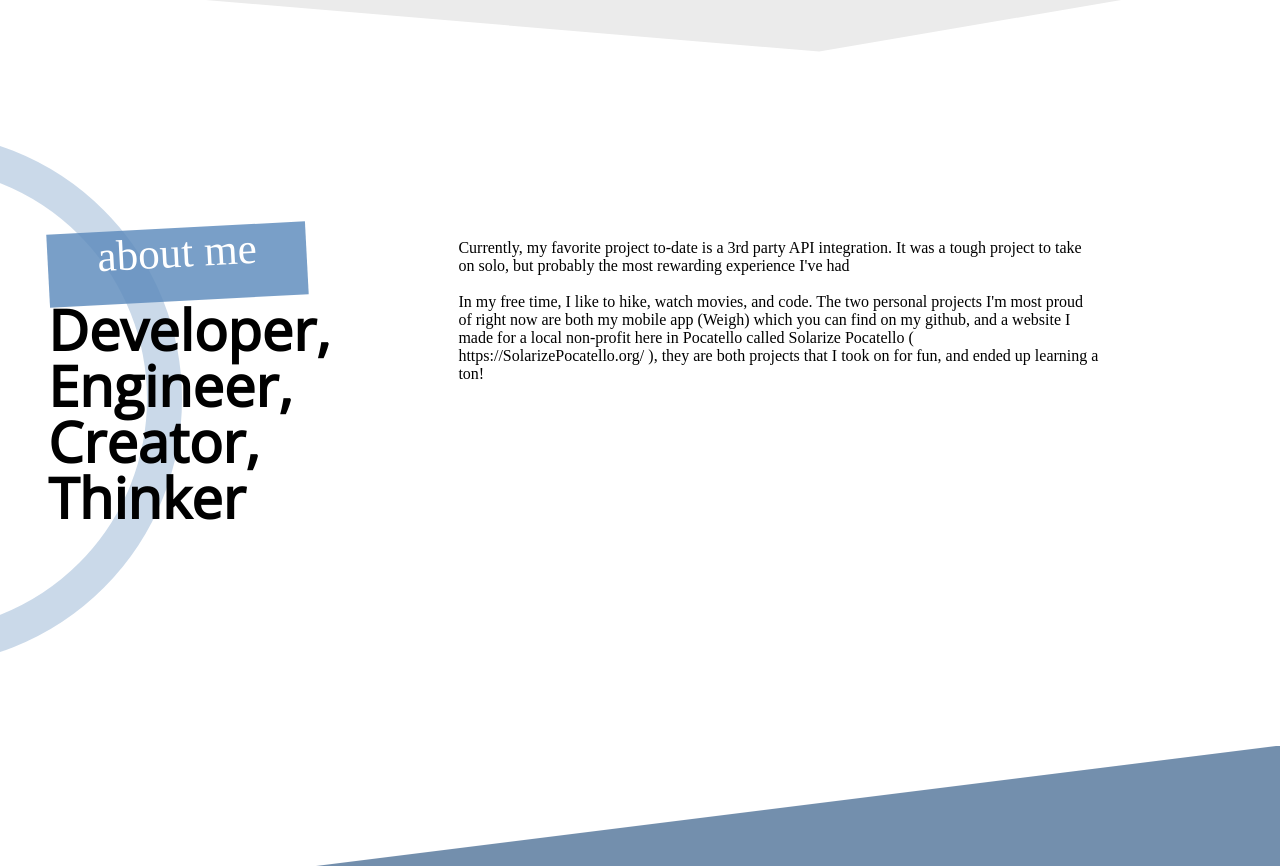
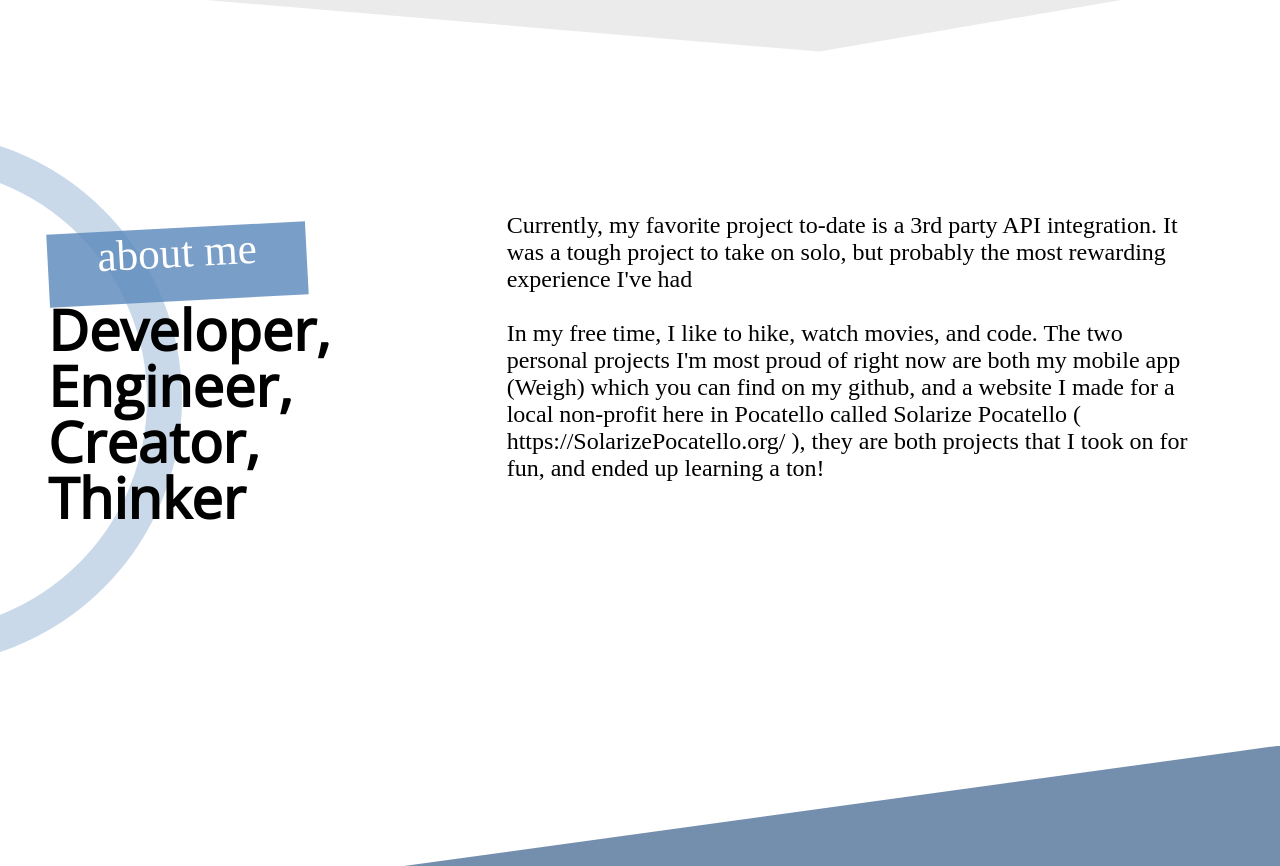
Before and after one commit to Evan-Coleman/portfolio, a React (Create React App) app: page /#/ in a window 1280 px wide. Shown: the part 520-1386 px from the top of the page. Built offline with nearby package versions, Linux system fonts and the light colour scheme; no server answers; a web font is replaced by a local one.

Commit message:
added dynamic project content; tweaking sizes

```diff
--- a/src/components/MyProjects.js
+++ b/src/components/MyProjects.js
@@ -23,6 +23,31 @@ export default class MyProjects extends Component {
   }
 
   render() {
+    const proj = name => {
+      switch (name) {
+        case "portfolio":
+          return (
+            <div className="ProjectContent">
+              {strings.myprojects.portfoliotext}
+            </div>
+          );
+        case "rust_practice":
+          return (
+            <div className="ProjectContent">{strings.myprojects.rusttext}</div>
+          );
+        case "Weigh":
+          return (
+            <div className="ProjectContent">{strings.myprojects.weightext}</div>
+          );
+        default:
+          return (
+            <div className="ProjectContent">
+              {strings.myprojects.defaultprojecttext}
+            </div>
+          );
+      }
+    };
+
     return (
       <div className="MyProjectsWrapper">
         <div className="Title">{strings.myprojects.title}</div>
@@ -33,7 +58,11 @@ export default class MyProjects extends Component {
               <div className="Project" key={project.id}>
                 <div className="ProjectTitle">{project.name}</div>
                 <div className="ProjectSubtitle">{project.language}</div>
-                <div className="ProjectTime">{project.updated_at}</div>
+                <div className="ProjectTime">
+                  {strings.myprojects.updatedat}
+                  {project.updated_at}
+                </div>
+                {proj(project.name)}
                 <a href={project.html_url} className="ProjectLink">
                   {strings.myprojects.viewbutton}
                 </a>
--- a/src/css/_myAboutMe.scss
+++ b/src/css/_myAboutMe.scss
@@ -63,15 +63,15 @@
   }
 
   @media only screen and (min-width: 1024px) {
-    grid-template-columns: 1fr 60vw 2fr;
-    grid-template-rows: 1fr 20em 1fr;
-    grid-template-areas:
-      "circle . ."
-      "circle content ."
-      "circle . .";
+    grid-template-columns: 1fr 2fr;
+    grid-template-rows: auto;
+    grid-template-areas: "circle content";
 
     .Content {
-      padding-left: 8em;
+      font-size: 1.5rem;
+      padding: 5rem;
+      max-width: 80rem;
+      min-width: 40rem;
     }
   }
 }
--- a/src/css/_myProjects.scss
+++ b/src/css/_myProjects.scss
@@ -53,7 +53,13 @@
         font-size: 1rem;
       }
       .ProjectLink {
-        font-size: 1.5rem;
+        font-size: 1rem;
+      }
+      .ProjectContent {
+        font-family: $font-main;
+        padding-top: 0.5em;
+        margin-bottom: 1em;
+        font-size: 1.3rem;
       }
     }
   }
@@ -61,7 +67,7 @@
   @media only screen and (min-width: 1024px) {
     margin: 0 0 10rem 0;
     padding: 0;
-    height: 50em;
+    height: 55em;
     -webkit-clip-path: polygon(0 20%, 100% 0, 100% 100%, 0 80%);
     clip-path: polygon(0 20%, 100% 0, 100% 100%, 0 80%);
 
--- a/src/res/strings.js
+++ b/src/res/strings.js
@@ -58,7 +58,13 @@ const strings = {
   myprojects: {
     title: "GITHUB PROJECTS",
     subtitle: "Three repos with the latest commits",
-    viewbutton: "VIEW"
+    updatedat: "Last Commit: ",
+    viewbutton: "VIEW",
+    portfoliotext: "My personal portfolio website",
+    rusttext:
+      "A repo to help me track my learning of the new systems programming language Rust!",
+    weightext: "My weight loss mobile app",
+    defaultprojecttext: "A project I haven't written a description for yet!"
   }
 };
 
```
